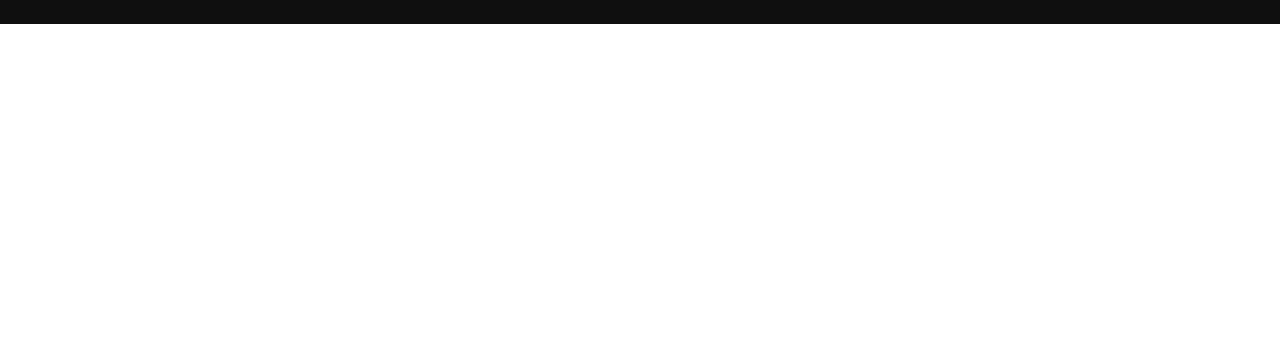
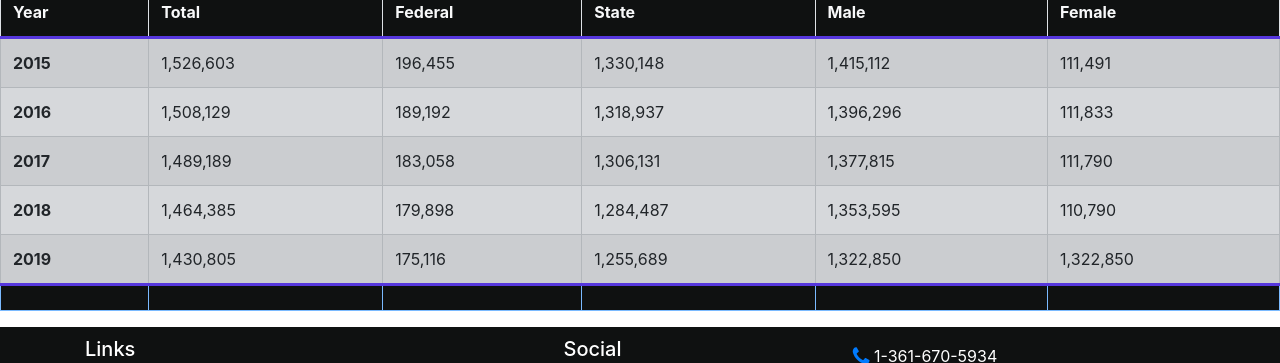
Before and after one commit to Bolexzy1/Prisonbreak, a website: page index.html in a window 1280 px wide. Shown: the part 1236-1599 px from the top of the page. Before the commit the page ends 1260 px from the top, so only its background shows below. Drawn offline with nearby package versions, Linux system fonts and the light colour scheme.

Commit message:
addition of table statistics

```diff
--- a/css/styles.css
+++ b/css/styles.css
@@ -10,7 +10,7 @@ body {
 
 .jumbotron-fluid {
         margin: 0;
-        padding: 30px;
+        padding: 10px;
         background-color: #2e2787;
         color: white;
 }
@@ -28,7 +28,7 @@ body {
     padding: 8px;
     width: 80%;
     border-radius: 7px;
-    text-align: center;
+    text-align: left;
     font-family: "playfair Display", serif
 }
 
@@ -40,9 +40,7 @@ body {
     background-color: #b2beb5;;
 }
 
-.enterbutton {
 
-}
 
 .sub{
     position: absolute;
@@ -132,3 +130,23 @@ h1, h2, h3 {
     display: inline;
 
 }
+
+table{
+    margin: 0 auto;
+}
+
+.tablehead {
+    background-color: #0f1111;
+    border-bottom: 3px solid #5637DD;
+}
+
+.tablefoot {
+    background-color: #0f1111;
+    border-top: 3px solid #5637DD;
+}
+}
+
+
+.table-heading {
+    font-style: italic;
+}
--- a/index.html
+++ b/index.html
@@ -18,10 +18,10 @@
 <body>
 
     <header class=" jumbotron-fluid " >
-        <div class="container" style="border: 1px solid green">
+        <div class="container">
             <div class="row row-content">
-                <div class="col-3 col-sm-3 col-md-2 align-self-center" style="border: 1px solid red">
-                    <img src="img\logo3.jpeg"   style="border:1px solid blue" class="img-fluid" height="70" width="70"/>
+                <div class="col-3 col-sm-3 col-md-2 align-self-center">
+                    <img src="img\logo3.jpeg"   style="border:1px solid blue" class="img-fluid" height="110" width="110"/>
 
                 </div>
                 <div class="col col-md-6">
@@ -153,6 +153,78 @@
         </div>
     </div>
 
+    <div class="row row-content">
+        <div class="col-sm-12">
+            <h2 class="text-center mt-5 table-heading"> Total numbers of Prisoners in correctional facilities between 2015 - 2019</h2>
+            <div class="table-responsive">
+                <table class="table table-striped table-bordered table-hover mx-auto">
+                    <thead>
+                        <tr class=" text-light tablehead">
+                            <th>Year</th>
+                            <th>Total</th>
+                            <th>Federal</th>
+                            <th>State</th>
+                            <th>Male</th>
+                            <th>Female</th>
+                        </tr>
+                    </thead>
+                    <tbody class="table-secondary">
+                        <tr>
+                            <th>2015</th>
+                            <td>1,526,603</td>
+                            <td>196,455</td>
+                            <td>1,330,148</td>
+                            <td>1,415,112</td>
+                            <td>111,491</td>
+                        </tr>
+                        <tr>
+                            <th>2016</th>
+                            <td>1,508,129</td>
+                            <td>189,192</td>
+                            <td>1,318,937</td>
+                            <td>1,396,296</td>
+                            <td>111,833</td>
+                        </tr>
+                        <tr>
+                            <th>2017</th>
+                            <td>1,489,189</td>
+                            <td>183,058</td>
+                            <td>1,306,131</td>
+                            <td>1,377,815</td>
+                            <td>111,790</td>
+                        </tr>
+                        <tr>
+                            <th>2018</th>
+                            <td>1,464,385</td>
+                            <td>179,898</td>
+                            <td>1,284,487</td>
+                            <td>1,353,595</td>
+                            <td>110,790</td>
+                        </tr>
+                        <tr>
+                            <th>2019</th>
+                            <td>1,430,805</td>
+                            <td>175,116</td>
+                            <td>1,255,689</td>
+                            <td>1,322,850</td>
+                            <td>1,322,850</td>
+                        </tr>
+                    </tbody>
+                    <tfoot class="table-primary tablefoot">
+                        <tr>
+                            <th></th>
+                            <td></td>
+                            <td></td>
+                            <td></td>
+                            <td></td>
+                            <td></td>
+                        </tr>
+                    </tfoot>
+                </table>
+            </div>
+        </div>
+    </div>
+
     <footer class="site-footer">
         <div class="container">
             <div class="row">
```
